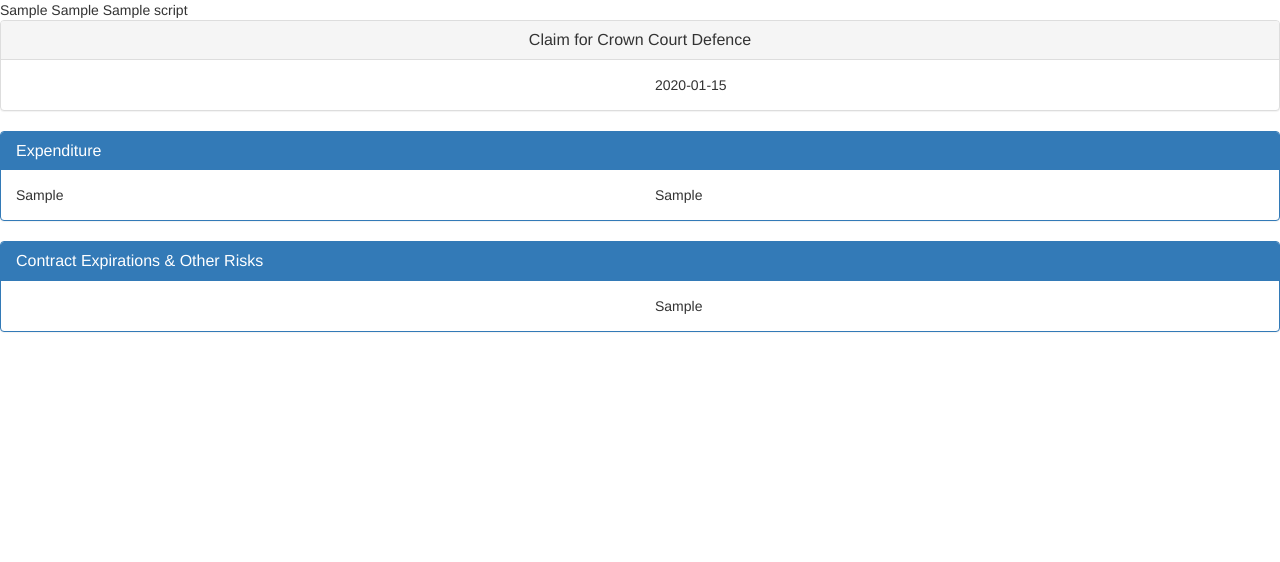
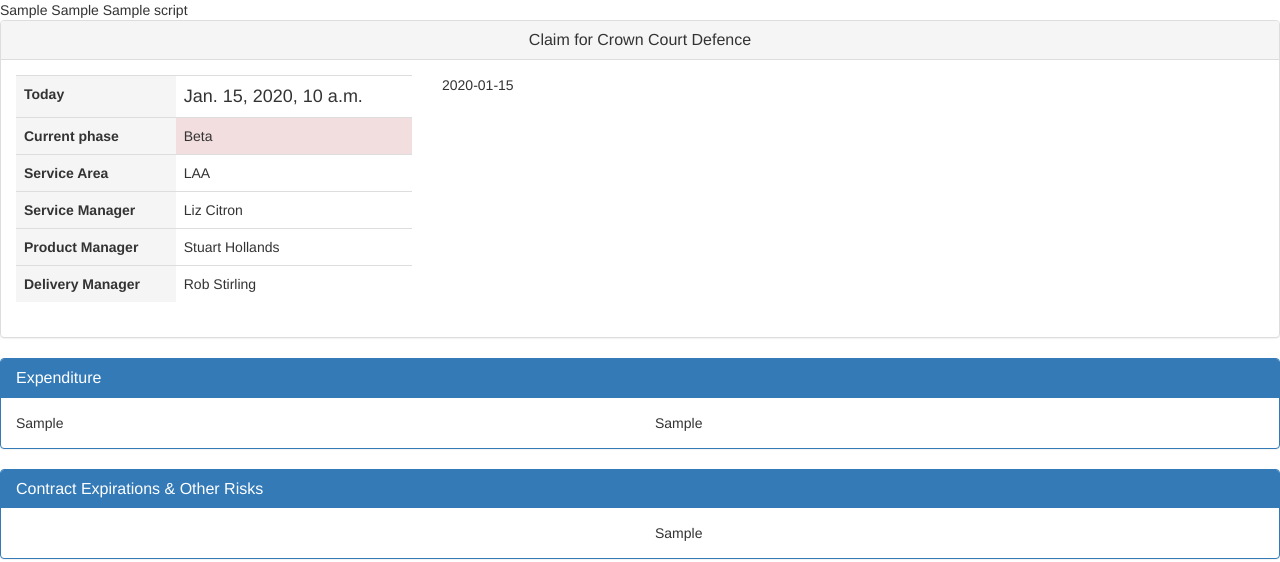
Before and after one commit to ministryofjustice/moj-product-dashboard, a Django app: template dashboard/templates/index.html in a window 1280 px wide. Shown: the top 562 px of the page. Run offline with Django 3.2, Linux system fonts and the light colour scheme; the template is opened without the code that fills it: most values are stand-ins (such as "Sample title", 1, 10 or a date in 2020); parts of the project's set-up code (start-up, migrations or seed data) failed here and were passed over; some libraries are stand-ins or nearby versions.

Commit message:
added a summary table

```diff
--- a/dashboard/apps/prototype/views.py
+++ b/dashboard/apps/prototype/views.py
@@ -80,7 +80,7 @@ def timeline():
     x = [datetime.date(year=period.year, month=period.month, day=1)
          for period in pd.period_range('2015-01', periods=24, freq='M')]
     p = figure(title='Timeline', plot_width=400,
-               plot_height=150, responsive=True,
+               plot_height=120, responsive=True,
                x_axis_type="datetime", y_range=(-2, 8), logo=None)
     p.line(x=x, y=[0] * len(x))
     p.yaxis.visible= None
@@ -103,7 +103,6 @@ def timeline():
 
 
 def index(request):
-    timeline()
     script, div = components(
         {'MonthlySpend': bar_group(),
          'CumulativeSpend': line(),
@@ -111,10 +110,12 @@ def index(request):
          'Timeline': timeline(),
          }
     )
+    today = datetime.date.today().strftime('%d %b %Y')
     context = dict(
         js_resource=INLINE.render_js(),
         css_resource=INLINE.render_css(),
         script=script,
         div=div,
+        today=today,
     )
     return render(request, 'index.html', context)
--- a/dashboard/templates/index.html
+++ b/dashboard/templates/index.html
@@ -26,9 +26,35 @@
       </div>
       <div class="panel-body">
         <div class="row">
-          <div class="col-md-6">
+          <div class="col-md-4">
+            <table class="table table-hover">
+              <tr>
+                <th class="active">Today</th>
+                <td class="h4">{{ today }}</td>
+              </tr>
+              <tr>
+                <th class="active">Current phase</th>
+                <td class="danger">Beta</td>
+              </tr>
+              <tr>
+                <th class="active">Service Area</th>
+                <td>LAA</td>
+              </tr>
+              <tr>
+                <th class="active">Service Manager</th>
+                <td>Liz Citron</td>
+              </tr>
+              <tr>
+                <th class="active">Product Manager</th>
+                <td>Stuart Hollands</td>
+              </tr>
+              <tr>
+                <th class="active">Delivery Manager</th>
+                <td>Rob Stirling</td>
+              </tr>
+            </table>
           </div>
-          <div class="col-md-6">
+          <div class="col-md-8">
             {{ div.Timeline|safe }}
           </div>
         </div>
```
